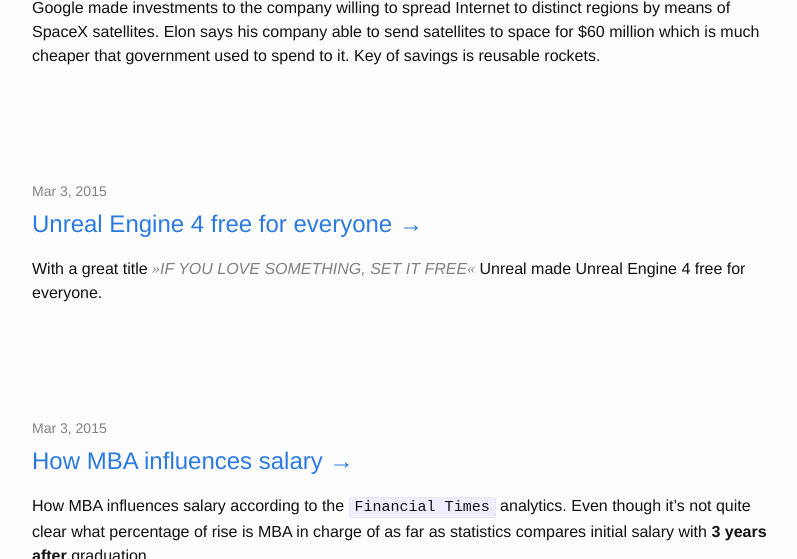
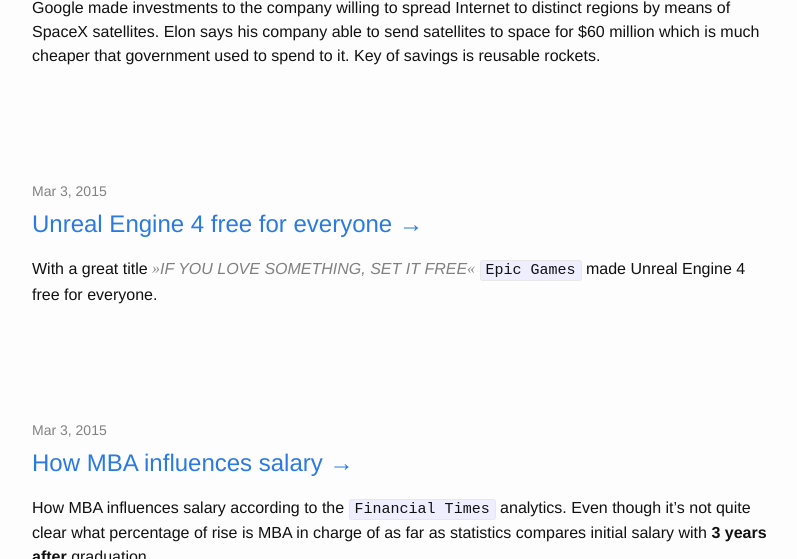
Before and after one commit to famer/blog, a Jekyll site: the page built from index.html, in a window 1280 px wide and 900 px high, scrolled down 715 px, cut to the strip 0-559 px from the top of the window. Shown: the whole strip, without its empty margins (238-1035 px from the left). Built offline with Jekyll 4.4.1, drawn with Linux system fonts in a browser that asks for light colours; emoji names are drawn with the system emoji font; the list of posts is cut into pages by our own code.

Commit message:
epic games

```diff
--- a/guest/_posts/2015-03-03-unreal-engine-free.md
+++ b/guest/_posts/2015-03-03-unreal-engine-free.md
@@ -6,4 +6,4 @@
 link: https://www.unrealengine.com/blog/ue4-is-free
 ---
 
-With a great title *IF YOU LOVE SOMETHING, SET IT FREE*{: .quote} Unreal made Unreal Engine 4 free for everyone.
+With a great title *IF YOU LOVE SOMETHING, SET IT FREE*{: .quote} `Epic Games` made Unreal Engine 4 free for everyone.
```
